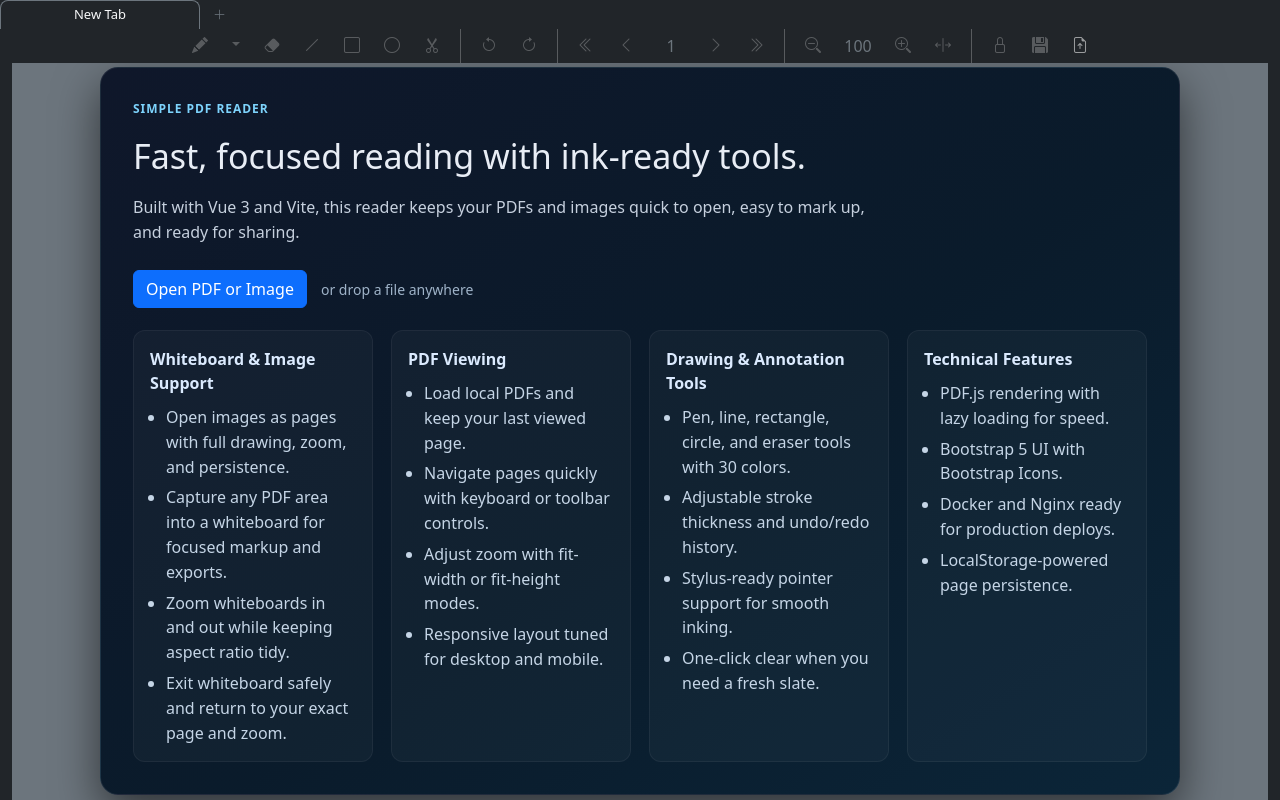
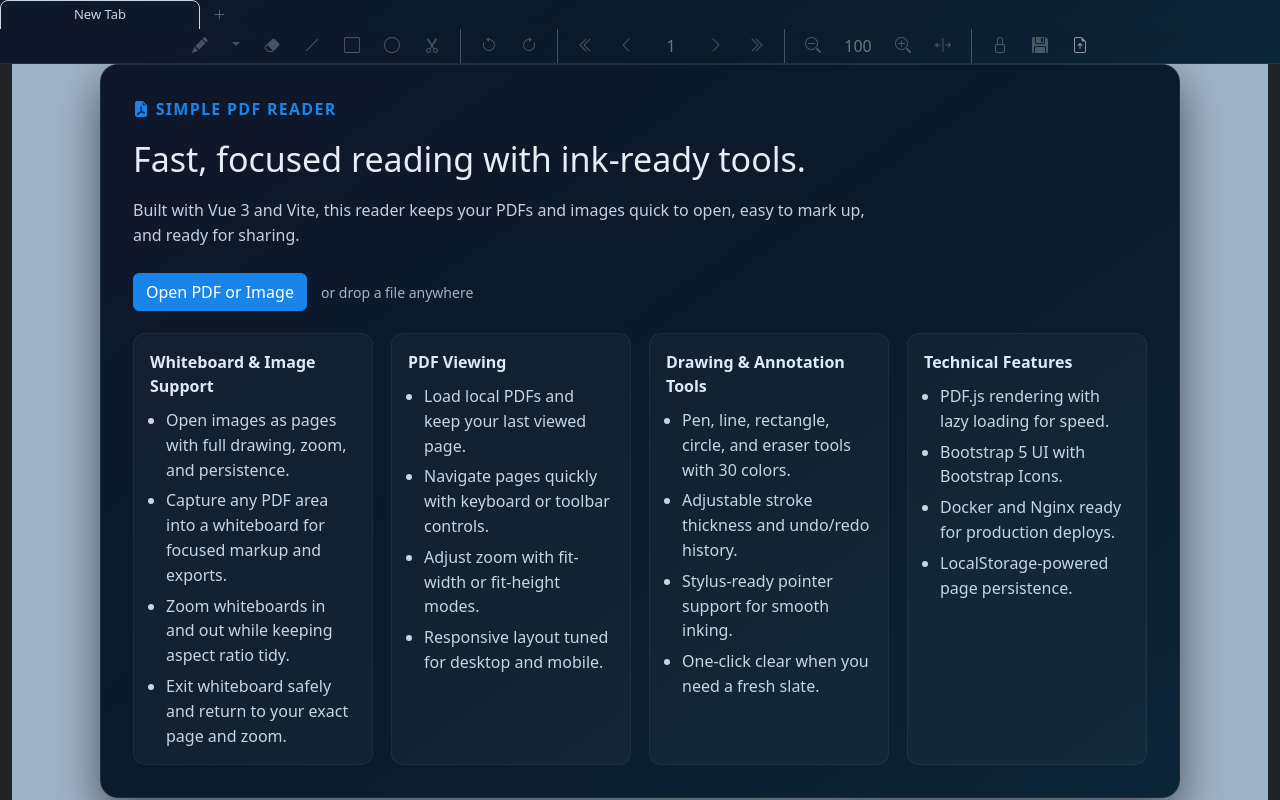
Before and after one commit to emre-ayhan/simple_pdf_reader, a Vue app: page / in a window 1280 px wide. Built offline with nearby package versions, Linux system fonts and the light colour scheme.

Commit message:
modified:   src/assets/logo.ico 	deleted:    src/assets/logo.ico:Zone.Identifier 	modified:   src/components/NavTabs.vue 	modified:   src/components/PdfReader.vue

```diff
--- a/src/components/NavTabs.vue
+++ b/src/components/NavTabs.vue
@@ -96,6 +96,11 @@ body, #app, .container-fluid {
 }
 
 
+.nav-tabs {
+    background: linear-gradient(145deg, #0f172a 0%, #0a1b2b 55%, #0b2538 100%);
+    border-bottom: 1px solid rgba(255, 255, 255, 0.08);
+}
+
 .nav-tabs, .nav-tabs .nav-item {
     border: 0 !important;
     margin: 0 !important;
@@ -118,13 +123,12 @@ body, #app, .container-fluid {
 
 .nav-tabs .nav-link:hover,
 .nav-tabs .nav-link:active {
-    color: var(--bs-light) !important;
+    color: #c5d5e6 !important;
 }
 
 .nav-tabs .nav-link.active {
-    background-color: var(--bs-dark) !important;
-    color: var(--bs-light) !important;
-    border-color: var(--bs-secondary) !important;
-    border-bottom: 0 !important;
+    background-color: transparent !important;
+    color: #c5d5e6 !important;
+    border-color: #c5d5e6 !important;
 }
 </style>
--- a/src/components/PdfReader.vue
+++ b/src/components/PdfReader.vue
@@ -1658,7 +1658,10 @@ defineExpose({
         <div class="pdf-reader" ref="pdfReader" :class="{ 'overflow-hidden': lockView || showWhiteboard }">
             <div v-if="!isFileLoaded" class="empty-state">
                 <div class="empty-card">
-                    <div class="empty-eyebrow">Simple PDF Reader</div>
+                    <div class="empty-eyebrow">
+                        <i class="bi bi-file-earmark-pdf-fill"></i>
+                        Simple PDF Reader
+                    </div>
                     <h1 class="empty-title">Fast, focused reading with ink-ready tools.</h1>
                     <p class="empty-lead">Built with Vue 3 and Vite, this reader keeps your PDFs and images quick to open, easy to mark up, and ready for sharing.</p>
 
@@ -1743,10 +1746,19 @@ defineExpose({
 <style>
 .navbar {
     top: 28.5px !important;
+    background: linear-gradient(145deg, #0f172a 0%, #0a1b2b 55%, #0b2538 100%) !important;
+    border-bottom: 1px solid rgba(255, 255, 255, 0.08);
 }
 
 .navbar .nav-link {
     padding: 4px 12px !important;
+}
+
+.navbar .nav-link:hover,
+.navbar .nav-link.active {
+    border-radius: var(--bs-border-radius-lg);
+    background-color: rgba(255, 255, 255, 0.1) !important;
+    color: #c5d5e6 !important;
 }
 
 .navbar input {
@@ -1757,7 +1769,7 @@ defineExpose({
     margin-top: 62.5px;
     width: 100%;
     height: calc(100vh - 62.5px);
-    background-color: var(--bs-secondary);
+    background-color: #9fb3c8;
     overflow: auto;
     display: flex;
     justify-content: center;
@@ -1854,7 +1866,7 @@ defineExpose({
 
 .canvas-container.canvas-loading::after {
     content: 'Loading...';
-    color: #999;
+    color: #9fb3c8;
     font-size: 16px;
     position: absolute;
 }
@@ -1893,6 +1905,16 @@ defineExpose({
     pointer-events: none;
 }
 
+.btn-primary {
+    background-color: #1985ea !important;
+    border-color: #1985ea !important;
+}
+
+.btn-primary:hover {
+    background-color: #166fca !important;
+    border-color: #166fca !important;
+}
+
 .empty-state {
     width: 100%;
     height: 100%;
@@ -1919,8 +1941,8 @@ defineExpose({
 .empty-eyebrow {
     text-transform: uppercase;
     letter-spacing: 0.08em;
-    font-size: 12px;
-    color: #7dd3fc;
+    font-size: 16px;
+    color: #1985ea;
     font-weight: 700;
 }
 
```
Also changed, not shown: 2 other files (tests, documents, lock files or other folders).
